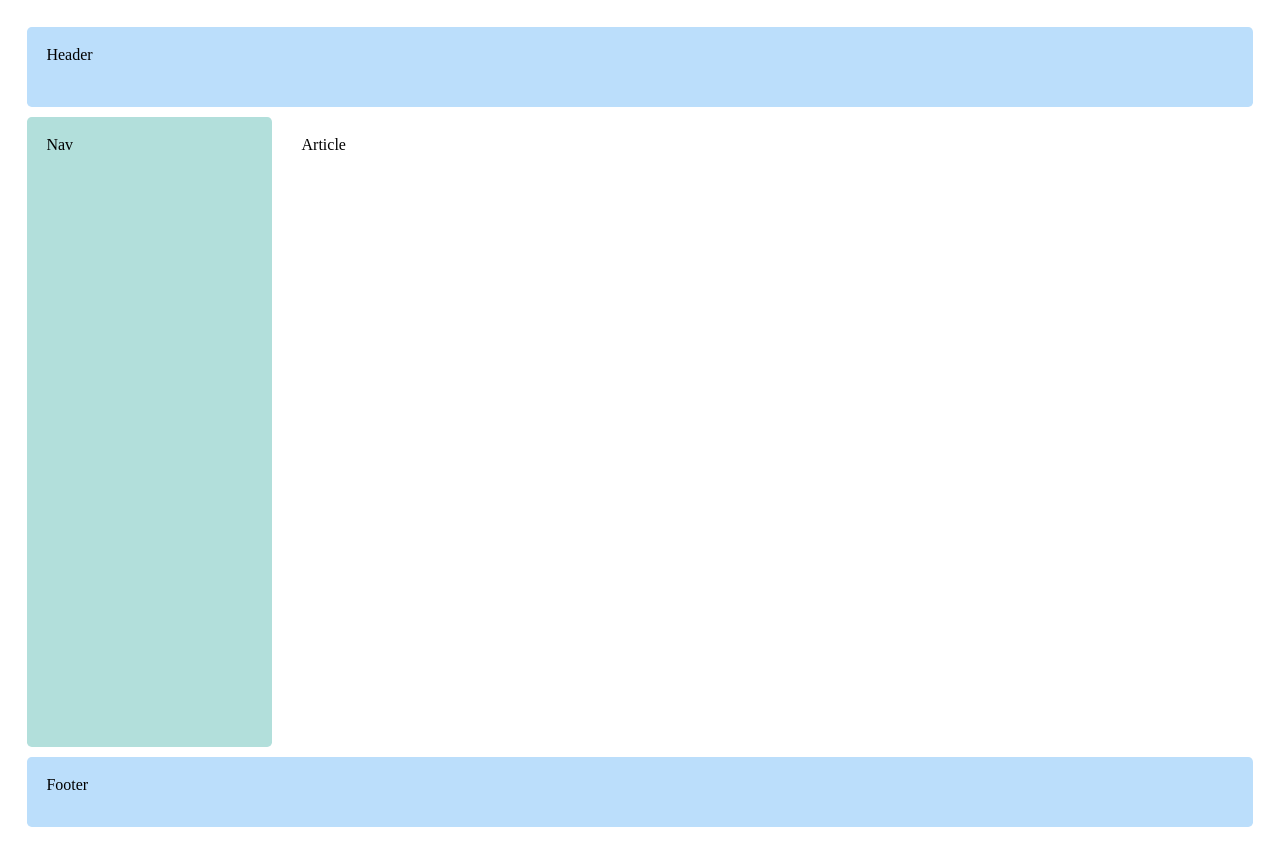
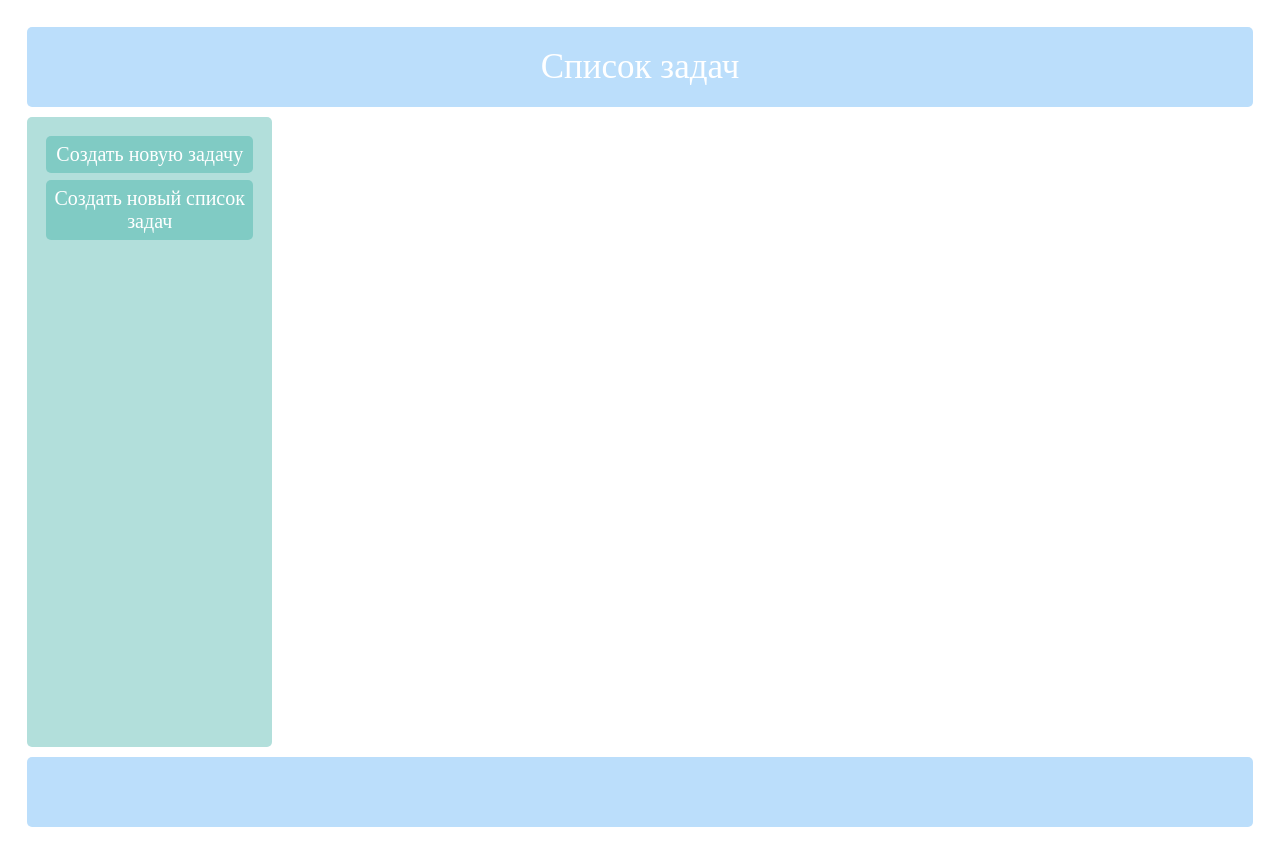
Before and after one commit to UstimenkoDenis/VueJS-todo, a Vue app: page / in a window 1280 px wide. Built offline with nearby package versions, Linux system fonts and the light colour scheme.

Commit message:
buttons in nav added

```diff
--- a/src/App.vue
+++ b/src/App.vue
@@ -1,16 +1,21 @@
 <template>
   <div id="app">
     <header id="pageHeader">
-      Header
+      Список задач
     </header>
 		<article id="mainArticle">
-      Article
+
     </article>
 		<nav id="mainNav">
-      Nav
+      <div class="button">
+        Создать новую задачу
+      </div>
+      <div class="button">
+        Создать новый список задач
+      </div>
     </nav>
 	<footer id="pageFooter">
-    Footer
+
   </footer>
   </div>
 </template>
@@ -47,20 +52,28 @@ export default {
           "nav"
           "article"
           "footer";
-          grid-template-rows: 30px 30px 1fr 30px;
+          grid-template-rows: 30px 120px 1fr 30px;
           grid-template-columns: 1fr;
+
+      }
+      .button {
+        font-size: 8px;
       }
   }
 
   header, footer, article, nav, div {
       padding: 1.2rem;
-      border-radius: 0.3rem;
+      border-radius: 5px;
   }
 
   #pageHeader {
     grid-area: header;
-    background: #bbdefb
-
+    background: #bbdefb;
+    color: #fff;
+    font-size: 35px;
+    display: flex;
+    justify-content: center;
+    align-items: center;
   }
   #pageFooter {
       grid-area: footer;
@@ -75,5 +88,27 @@ export default {
       grid-area: nav;
       background: #b2dfdb;
   }
+    .button {
+      position: relative;
+      top: 0;
+      left: 0;
+      background: #80cbc4;
+      border-radius: 5px;
+      text-align: center;
+      color:#fff;
+      padding: 7px;
+      font-size: 20px;
+      transition: cubic-bezier(0.075, 0.82, 0.165, 1);
+    }
+      .button:last-child {
+        margin-top: 7px;
+      }
+    .button:hover {
+      cursor: pointer;
+      box-shadow: 2px 2px 5px rgba(48, 134, 126, 0.658);
+    }
+    .button:active {
+      top: 2px;
+    }
 
 </style>
```
